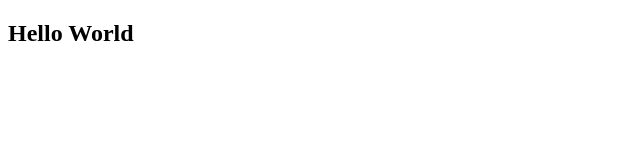
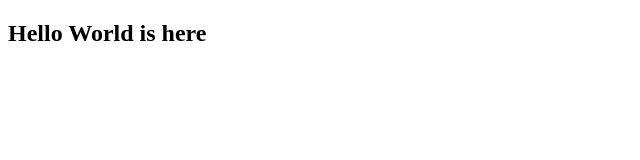
Before and after one commit to raj-mahajan/first-project, a plain HTML site: page index.html in a window 1280 px wide. Shown: the whole page, without its empty margins (0-640 px from the left). Drawn offline with Linux system fonts and the light colour scheme.

Commit message:
Heading Changes

```diff
--- a/index.html
+++ b/index.html
@@ -6,6 +6,6 @@
 	<title></title>
 </head>
 <body>
-<h2>Hello World<h2>
+<h2>Hello World is here<h2>
 </body>
 </html>
```
Also changed, not shown: about.html (+1 -1 lines).
